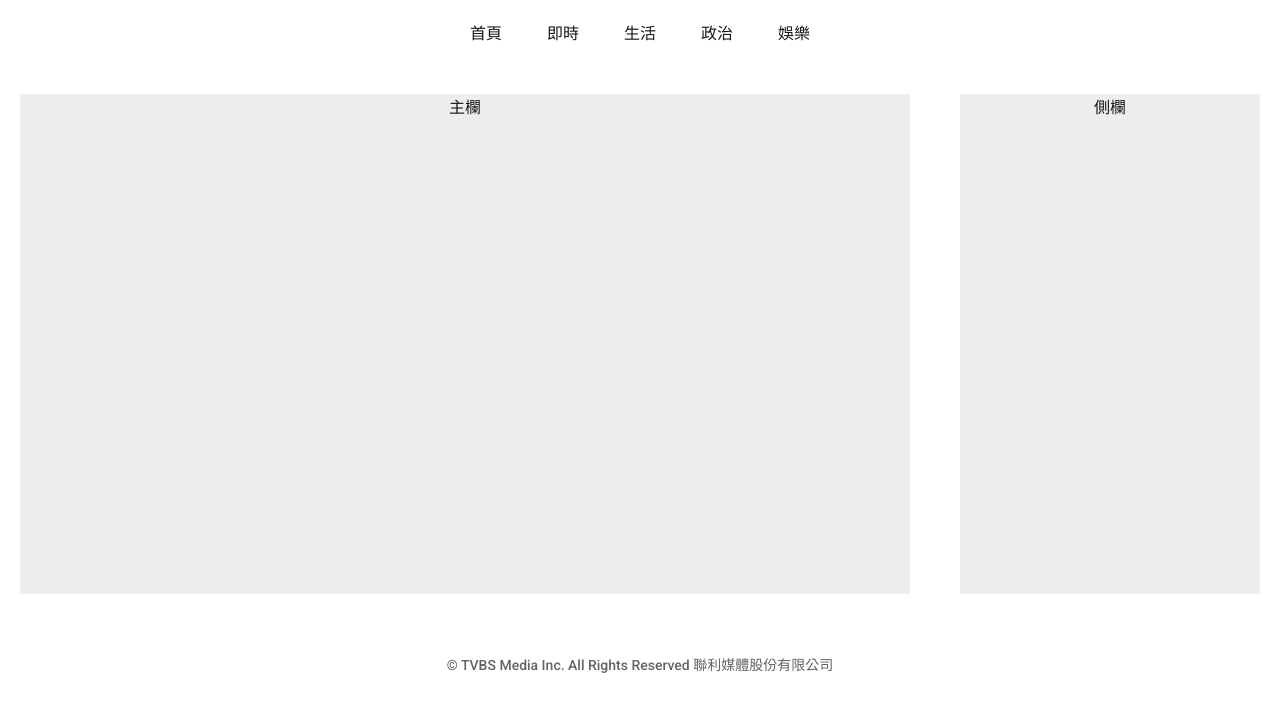
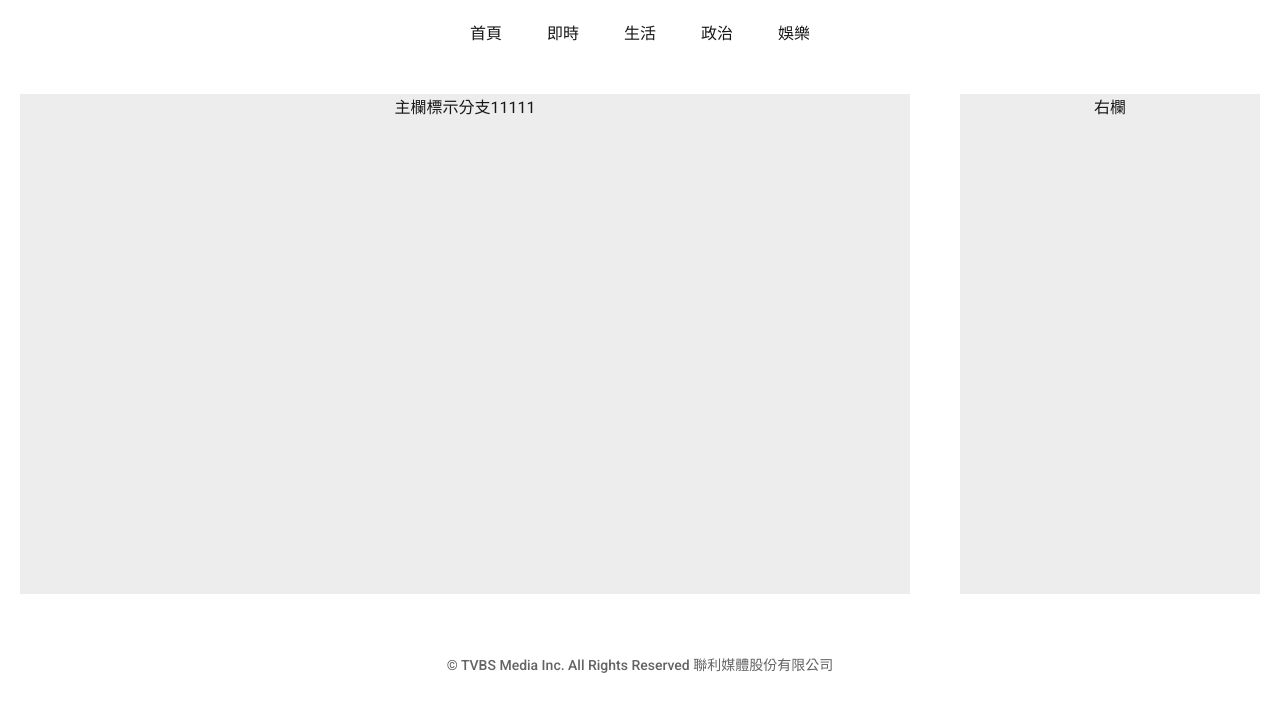
Before and after one commit to flyzeronew/new_news, a Next.js app: page / in a window 1280 px wide. Shown: the top 712 px of the page. Built offline with nearby package versions, Linux system fonts and the light colour scheme; no server answers.

Commit message:
remove 123

```diff
--- a/pages/index.js
+++ b/pages/index.js
@@ -18,10 +18,10 @@ const Home = (props) => {
       <main className={styles.homePage}>
         <div className='frameBox'>
           <article>
-              主欄
+              主欄標示分支11111
           </article>
           <aside>
-              側欄
+              右欄
           </aside>
         </div>
       </main>
```
